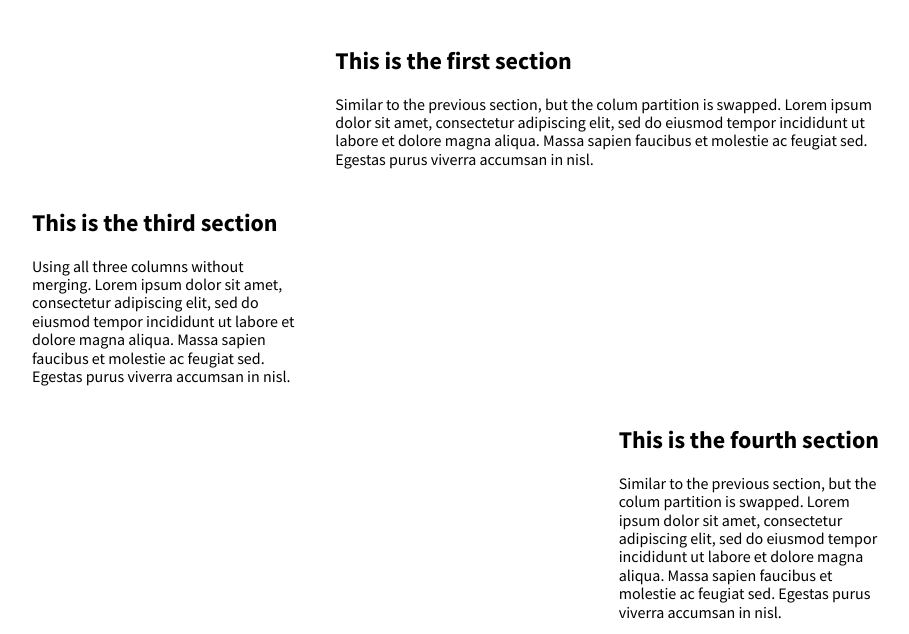
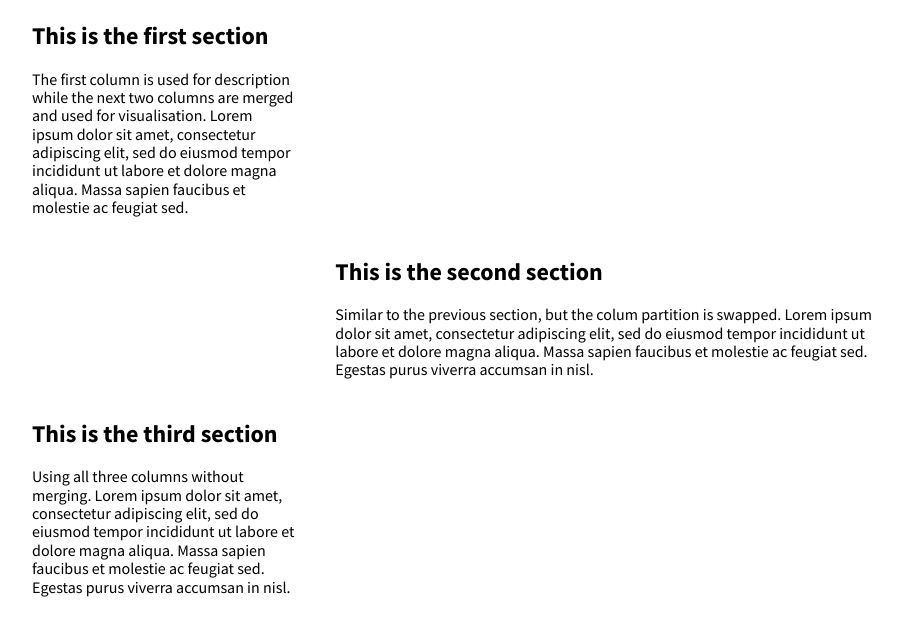
Before and after one commit to poojakayyalathodi/FIT3179.github.io, a plain HTML site: page index.html in a window 1280 px wide. Shown: the part 149-783 px from the top of the page, without its empty margins (183-1092 px from the left). Drawn offline with nearby package versions, Linux system fonts and the light colour scheme; a script that the page names is missing.

Commit message:
Update index.html

```diff
--- a/index.html
+++ b/index.html
@@ -67,8 +67,13 @@
 
     <!-- pure grid group -->
     <div class="pure-g">
-
-        <div class="pure-u-1-1">
+        <div class="pure-u-1-3">
+          <div class="description description-left">
+            <h2>This is the first section</h2>
+            <p>The first column is used for description while the next two columns are merged and used for visualisation. Lorem ipsum dolor sit amet, consectetur adipiscing elit, sed do eiusmod tempor incididunt ut labore et dolore magna aliqua. Massa sapien faucibus et molestie ac feugiat sed. </p>
+          </div>
+        </div>
+        <div class="pure-u-2-3">
           <div id="vis1" class="vis-container"></div>
         </div>
     </div>
@@ -81,7 +86,7 @@
         </div>
         <div class="pure-u-2-3">
           <div class="description description-right">
-            <h2>This is the first section</h2>
+            <h2>This is the second section</h2>
             <p>Similar to the previous section, but the colum partition is swapped. Lorem ipsum dolor sit amet, consectetur adipiscing elit, sed do eiusmod tempor incididunt ut labore et dolore magna aliqua. Massa sapien faucibus et molestie ac feugiat sed. Egestas purus viverra accumsan in nisl.</p>
           </div>
         </div>
```
